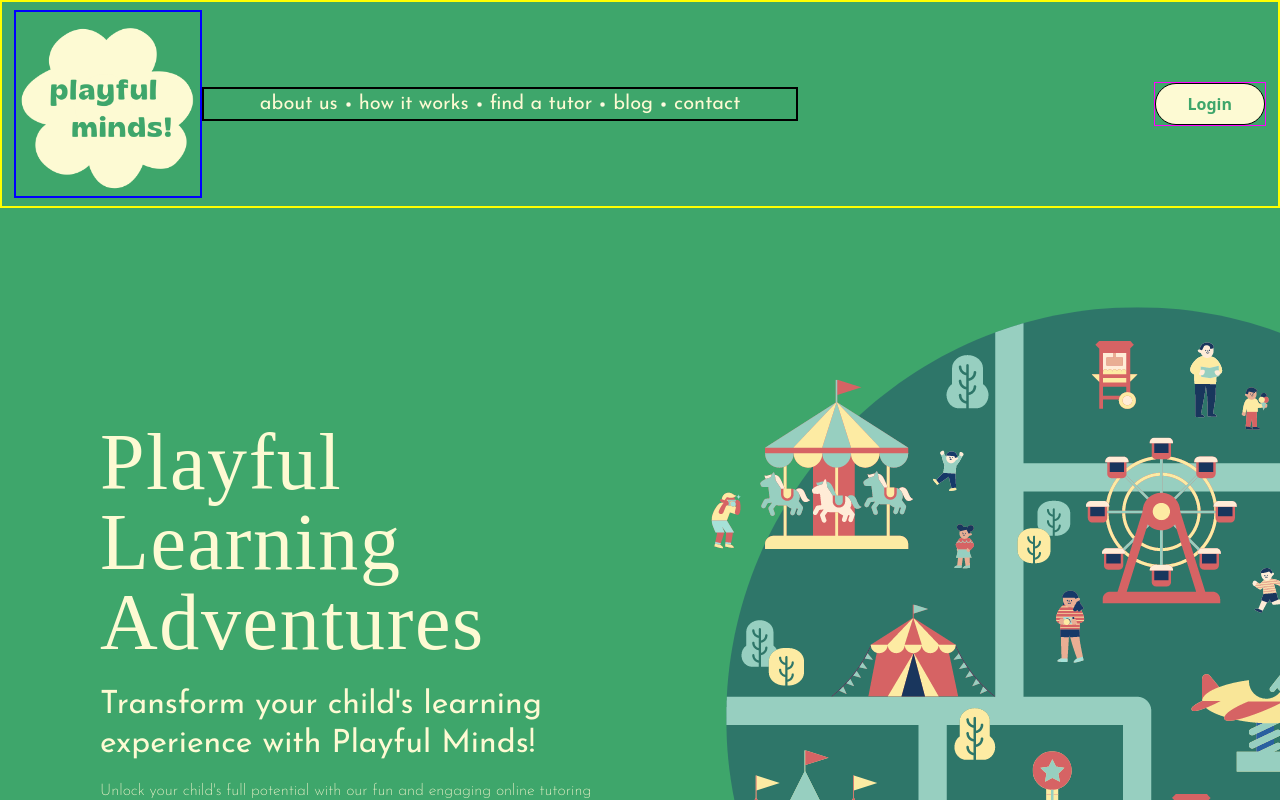
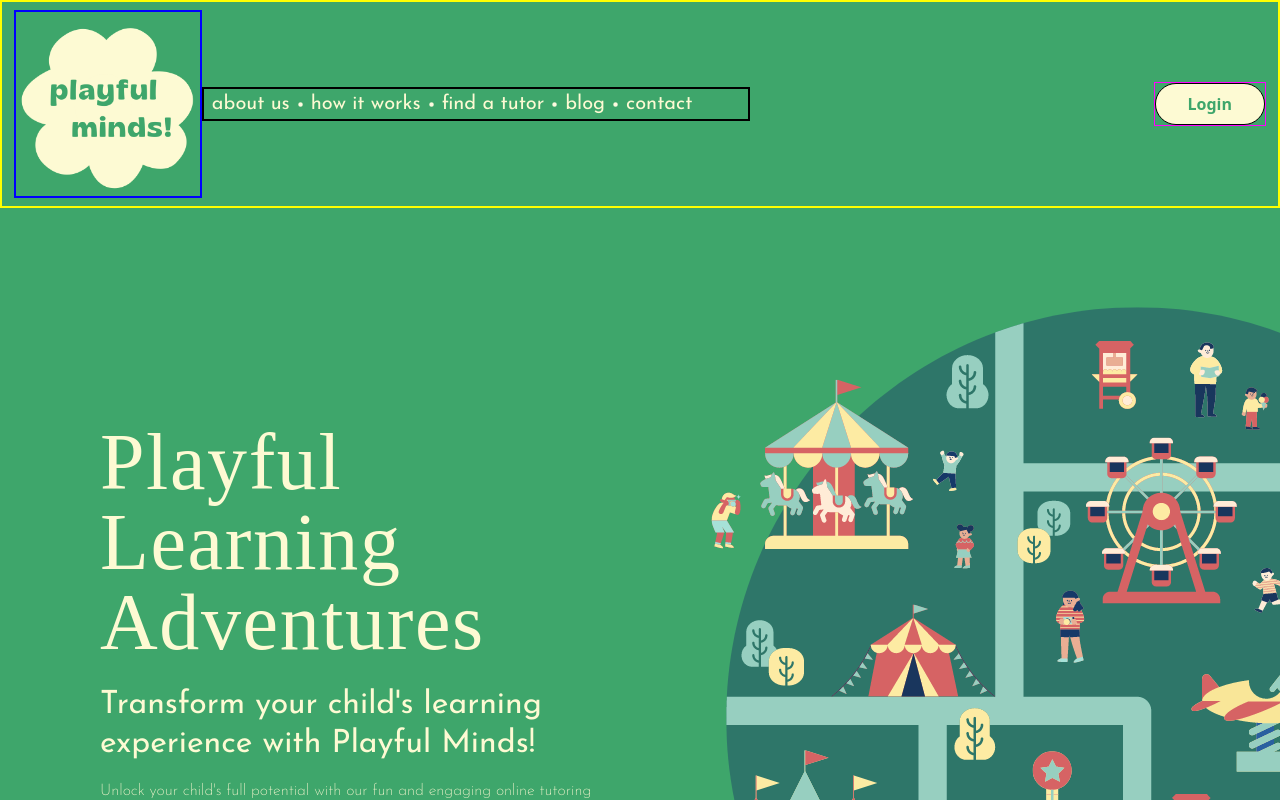
Before and after one commit to doganeraylin/online-tutors-frontend, a Next.js app: page / in a window 1280 px wide. Shown: the top 800 px of the page. Built offline with nearby package versions, Linux system fonts and the light colour scheme; a web font is replaced by a local one.

Commit message:
edited navlinks

```diff
--- a/components/Header/Header.module.css
+++ b/components/Header/Header.module.css
@@ -40,9 +40,8 @@
 
 
 .navLinks {
-    min-width: 460px;
     border: 2px solid black;
-    padding: 0 3rem;
+    padding: 0 3rem 0 0;
 
 }
 .navLinks a {
```
